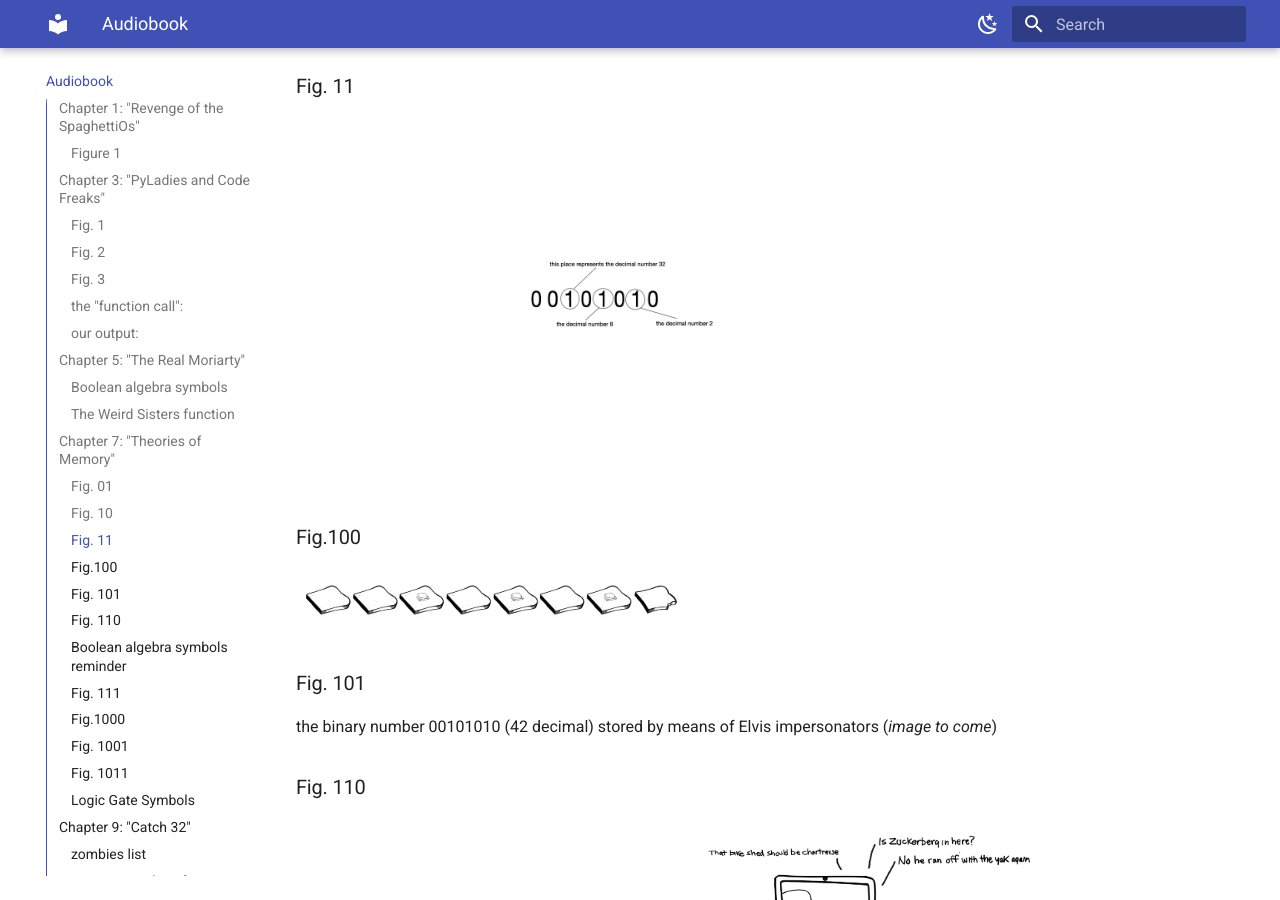
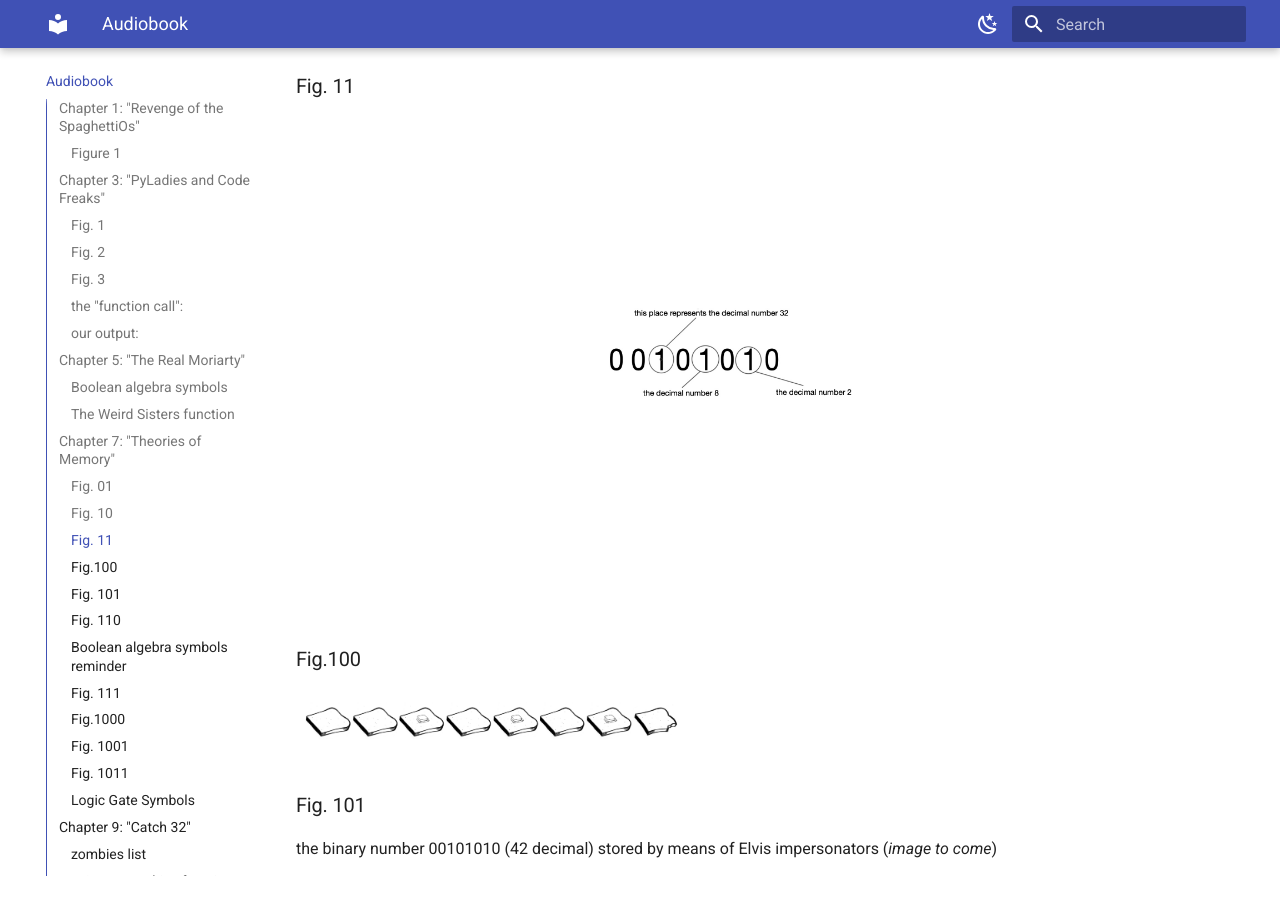
Before and after one commit to zappascout/devil_notes-sources, an MkDocs documentation site: the page built from docs/notes_audio_devil.md, in a window 1280 px wide and 900 px high, scrolled down 3201 px. Built offline with MkDocs 1.6.1 and Material for MkDocs 9.7.7, drawn with Linux system fonts in a browser that asks for light colours.

Commit message:
make third cartoon much bigger

```diff
--- a/docs/notes_audio_devil.md
+++ b/docs/notes_audio_devil.md
@@ -87,7 +87,7 @@ Happily, this will work. Macbeth is doomed by his own ambition, which the civic-
 ![the decimal number '4000'](assets/images/decimal_4000.jpeg){ width="450" }
 
 ###Fig. 11
-![the decimal number '42' in binary](assets/images/binary_42_grove.jpg){ width="600" }
+![the decimal number '42' in binary](assets/images/binary_42_grove.jpg){ width="800" }
 
 ###Fig.100
 !["42" expressed in binary form through the medium of toast](assets/images/toast_42_grove.jpg){ width="400" }
```
